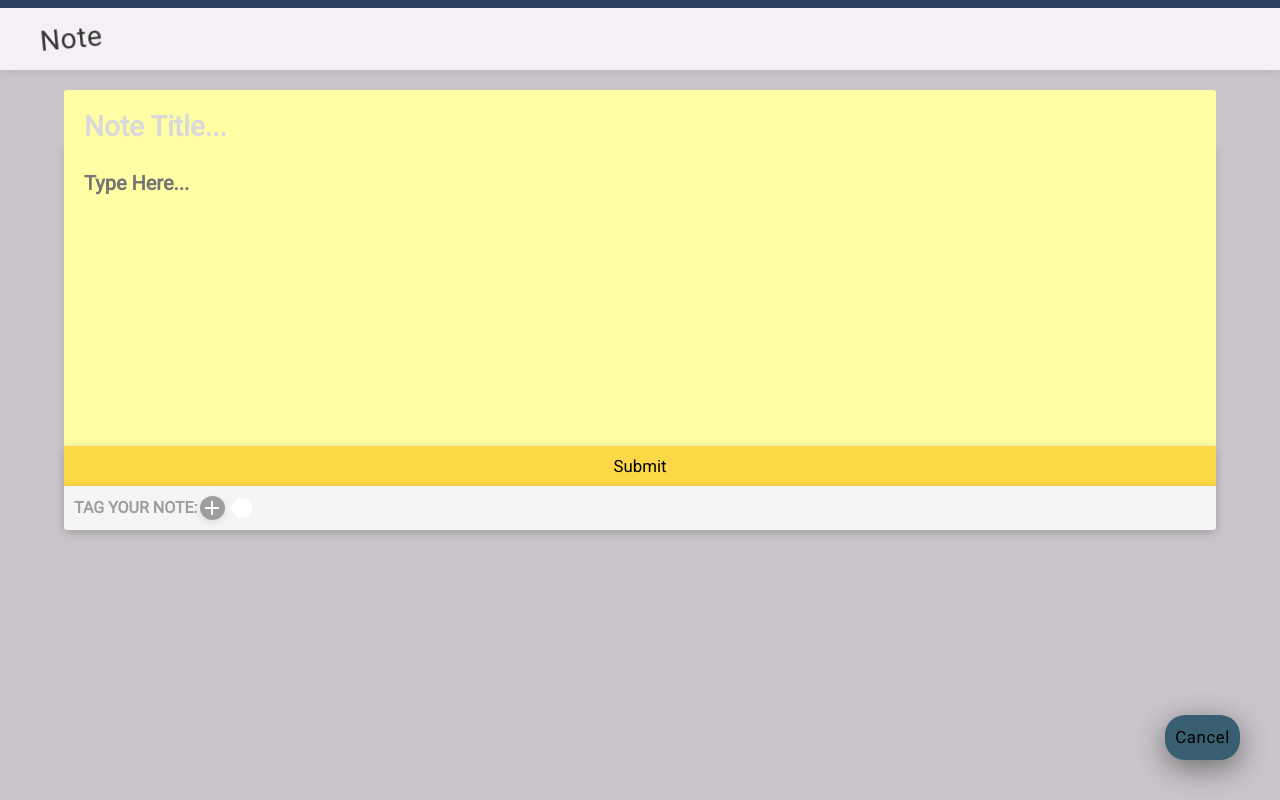
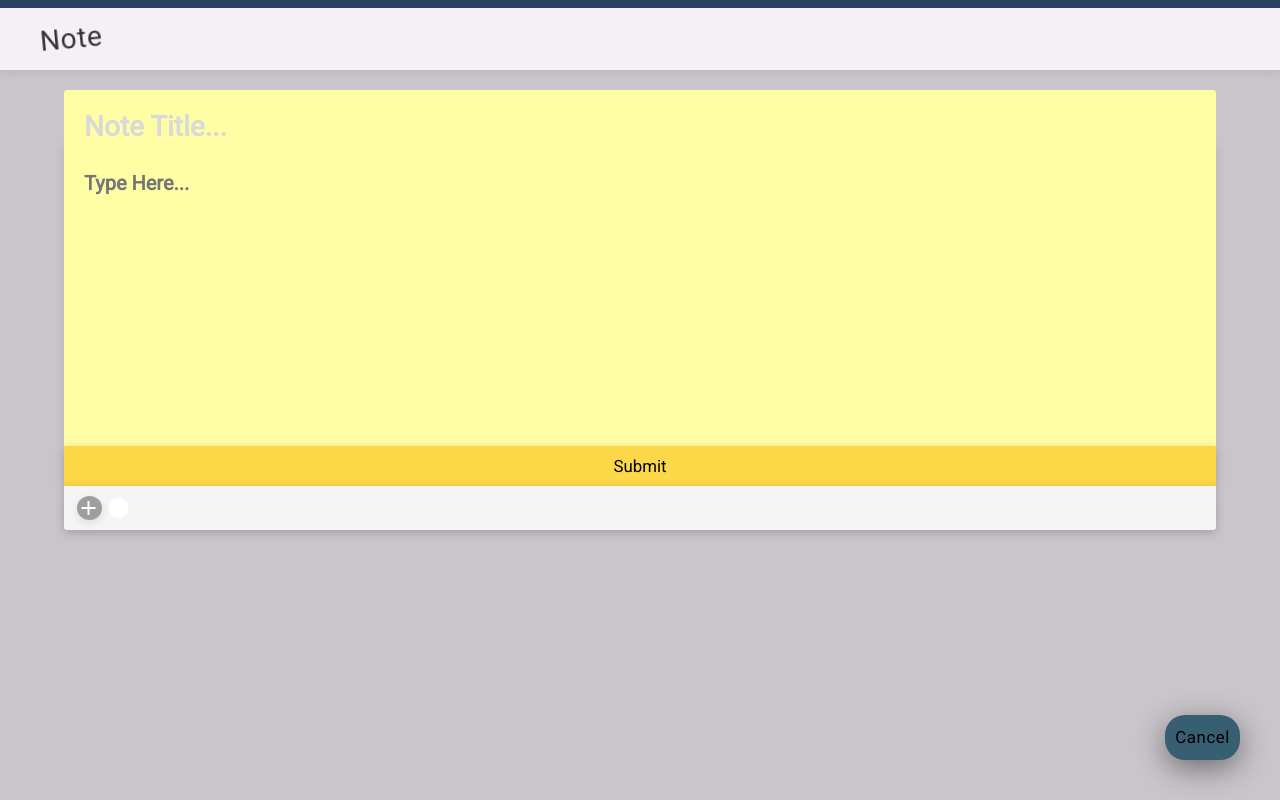
Before and after one commit to Claudwin/Note-App, a React (Create React App) app: page / in a window 1280 px wide. Both pictures are taken after a click on the element "+ Note". Built offline with nearby package versions, Linux system fonts and the light colour scheme; no server answers.

Commit message:
toggle for adding new tag

```diff
--- a/src/App.js
+++ b/src/App.js
@@ -14,7 +14,8 @@ class App extends Component {
     this.state = {
       showNote: false,
       notes: [],
-      note: {}
+      note: {},
+      newTag: false
     };
   }
   toggleNote = () => {
@@ -51,9 +52,12 @@ class App extends Component {
     .then((res) => this.setState({ notes: newNotesState }))
     .catch((err) => console.log(err.response.data) );
   }
+  showTagForm = () => {
+    this.setState(() => ({ newTag: true }));
+  }
   render() {
 
-    const { showNote, notes, note } = this.state;
+    const { showNote, notes, note, newTag } = this.state;
 
     return (
       <div className="App">
@@ -62,6 +66,8 @@ class App extends Component {
             <Note
               note={note}
               submitNote={this.submitNote}
+              showTagForm={this.showTagForm}
+              newTag={newTag}
             />
             :
             <List
--- a/src/components/Note.js
+++ b/src/components/Note.js
@@ -3,12 +3,18 @@ import React from 'react';
 class Note extends React.Component {
 
   renderTagForm() {
-    return (
-      <span>
-      Tag your note:
-      <i className="tag-button material-icons">add circle</i>
-    </span>
-    );
+    if (!this.props.newTag) {
+      return (
+        <span>
+          <i
+          className="tag-button material-icons"
+          onClick={() => this.props.showTagForm()}
+        >
+            add circle
+        </i>
+        </span>
+      );
+    }
   }
   onSubmit(e) {
     e.preventDefault();
```
